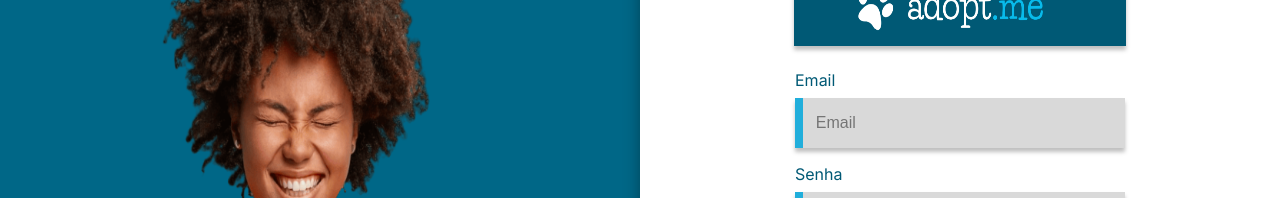
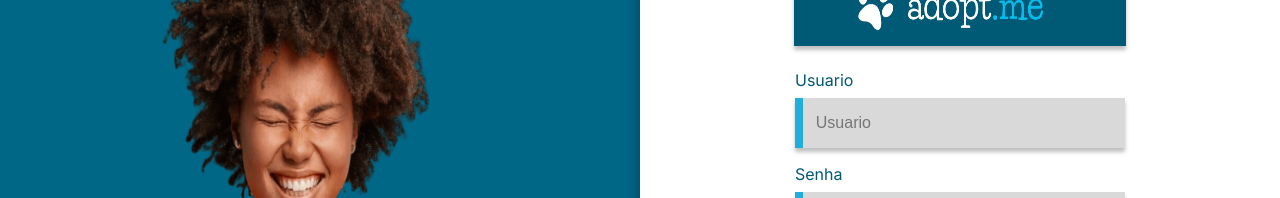
Before and after one commit to renanripee/Projeto_Adopt.me, a React (Create React App) app in the folder web/: page / in a window 1280 px wide. Shown: the part 252-450 px from the top of the page. Built offline with nearby package versions, Linux system fonts and the light colour scheme.

Commit message:
Mudando de Email para Usuario no Login

```diff
--- a/web/src/components/Login/LoginForm/LoginForm.tsx
+++ b/web/src/components/Login/LoginForm/LoginForm.tsx
@@ -50,10 +50,10 @@ function LoginForm() {
           </div>
           <form>
             <div className="input-area">
-              <label>Email</label>
+              <label>Usuario</label>
               <input
-                type="email"
-                placeholder="Email"
+                type="text"
+                placeholder="Usuario"
                 className="input-login"
                 value={usuario.usuario}
                 onChange={handleInputChange}
```
